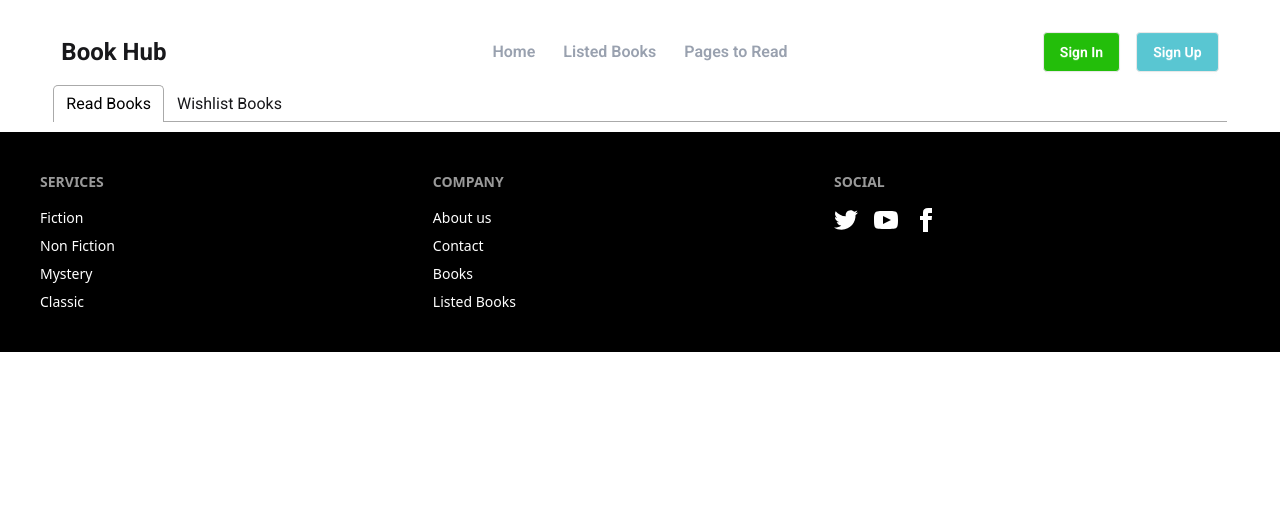
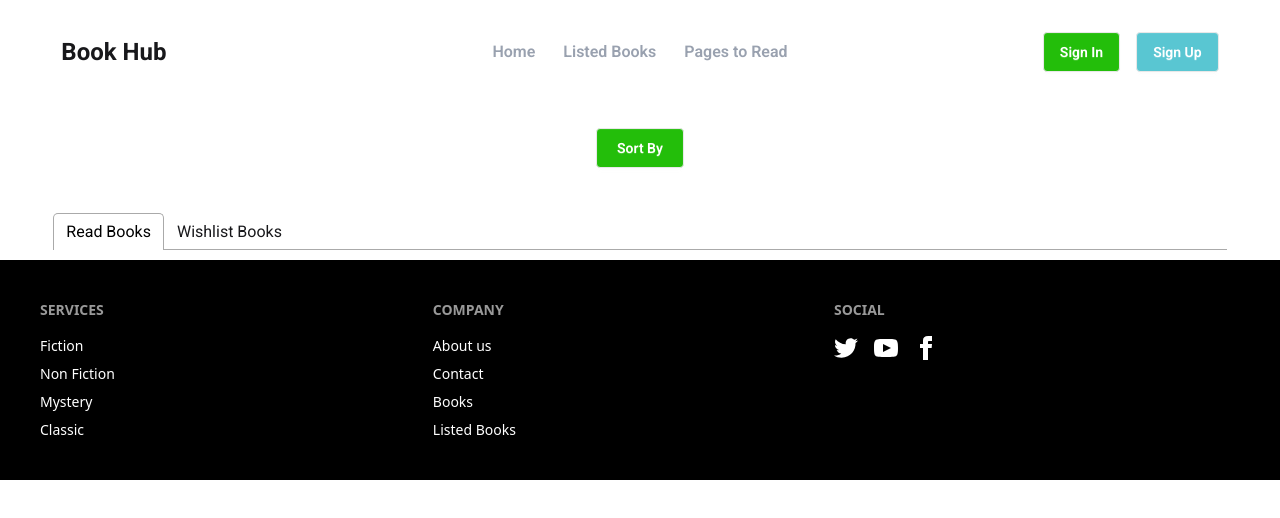
Before and after one commit to tausifislamsheik/Book-Hub, a React (Vite) app: page /listedBooks in a window 1280 px wide. Shown: the top 518 px of the page. Built offline with nearby package versions, Linux system fonts and the light colour scheme.

Commit message:
Sort by button added in the listed books section

```diff
--- a/src/components/ListedBooks/ListedBooks.jsx
+++ b/src/components/ListedBooks/ListedBooks.jsx
@@ -18,6 +18,15 @@
     }, [])
     return (
         <div>
+            <div className='text-center my-10'>
+                 <div className="dropdown dropdown-center">
+                    <div tabIndex={0} role="button" className="btn m-1 bg-[#23BE0A] text-white px-5">Sort By</div>
+                    <ul tabIndex={0} className="dropdown-content menu bg-base-300 rounded-box z-1 w-52 p-2 shadow-sm">
+                        <li><a>Item 1</a></li>
+                        <li><a>Item 2</a></li>
+                    </ul>
+                 </div>
+            </div>
             <Tabs>
                 <TabList>
                 <Tab>Read Books</Tab>
```
